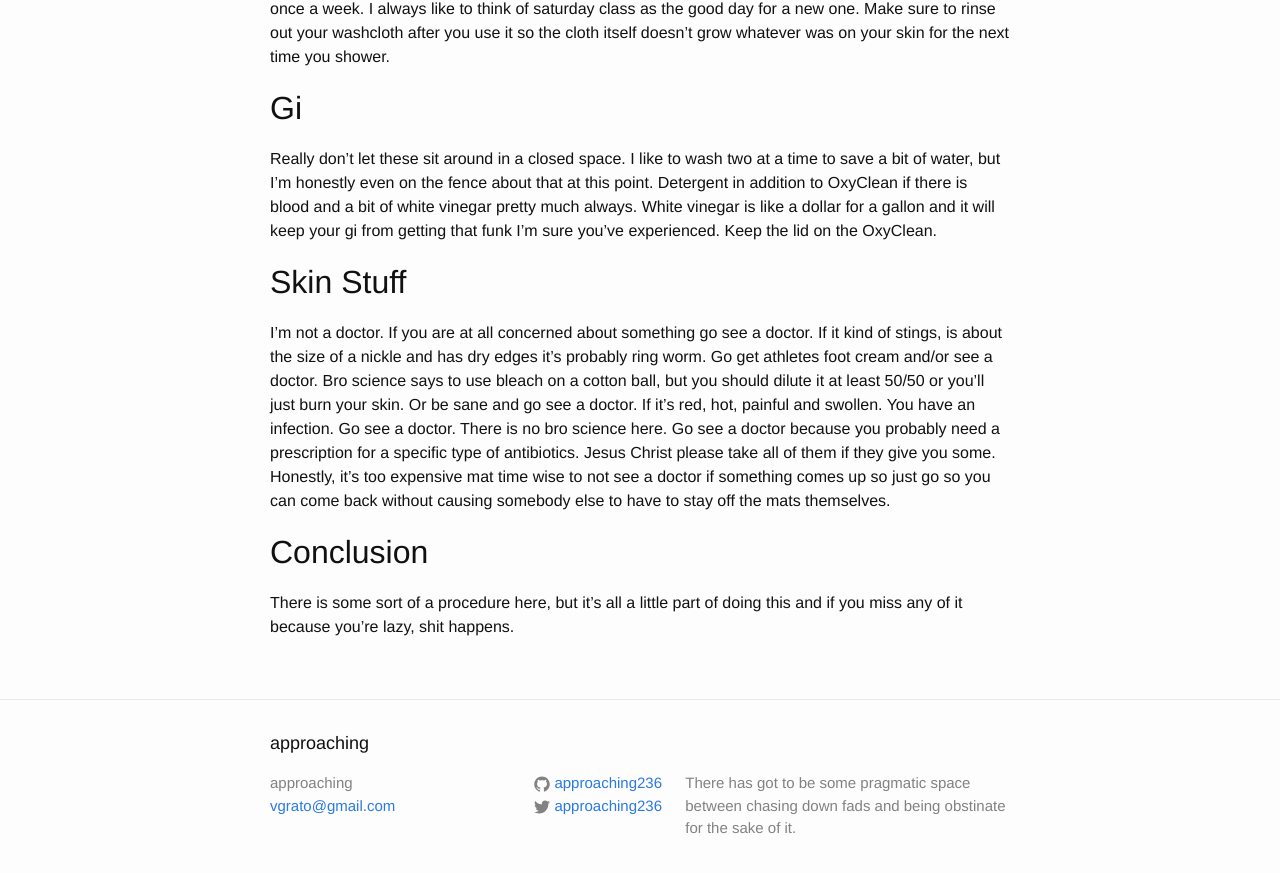
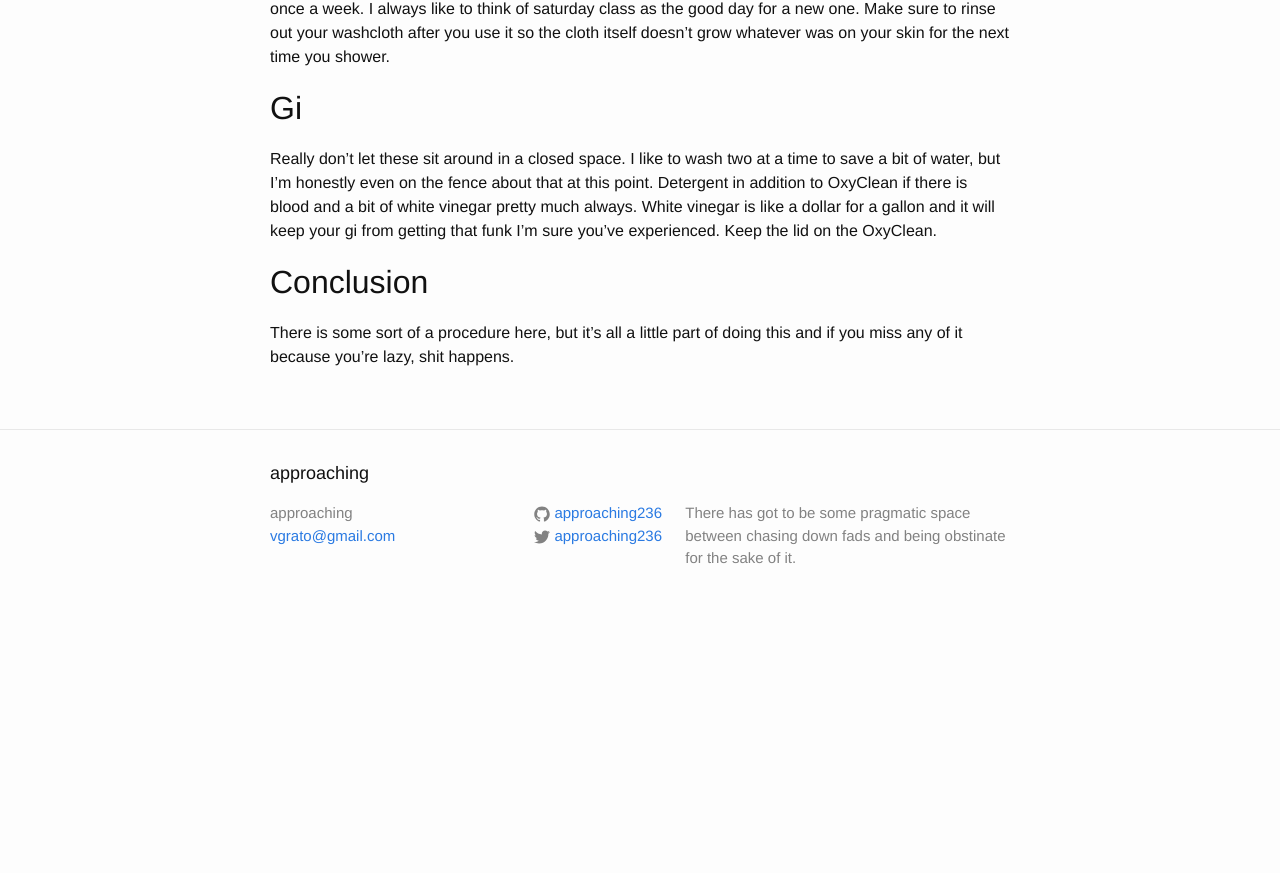
Before and after one commit to approaching236/approaching236.github.io, a Jekyll site: the page built from _posts/2016-01-19-jiu-jitsu-hygene.md, in a window 1280 px wide and 900 px high, scrolled down 965 px. Shown: the top 873 px of the window. Built offline with Jekyll 4.4.1, drawn with Linux system fonts in a browser that asks for light colours; after the commit the page ends 1595 px from its top, so only the background shows below that.

Commit message:
Remove any health advice

```diff
--- a/_posts/2016-01-19-jiu-jitsu-hygene.md
+++ b/_posts/2016-01-19-jiu-jitsu-hygene.md
@@ -19,10 +19,5 @@ Great thing about washcloths is that they don't really fall apart after a few we
 ## Gi
 Really don't let these sit around in a closed space. I like to wash two at a time to save a bit of water, but I'm honestly even on the fence about that at this point. Detergent in addition to OxyClean if there is blood and a bit of white vinegar pretty much always. White vinegar is like a dollar for a gallon and it will keep your gi from getting that funk I'm sure you've experienced. Keep the lid on the OxyClean.
 
-## Skin Stuff
-I'm not a doctor. If you are at all concerned about something go see a doctor. If it kind of stings, is about the size of a nickle and has dry edges it's probably ring worm. Go get athletes foot cream and/or see a doctor. Bro science says to use bleach on a cotton ball, but you should dilute it at least 50/50 or you'll just burn your skin. Or be sane and go see a doctor.
-If it's red, hot, painful and swollen. You have an infection. Go see a doctor. There is no bro science here. Go see a doctor because you probably need a prescription for a specific type of antibiotics. Jesus Christ please take all of them if they give you some.
-Honestly, it's too expensive mat time wise to not see a doctor if something comes up so just go so you can come back without causing somebody else to have to stay off the mats themselves.
-
 ## Conclusion
 There is some sort of a procedure here, but it's all a little part of doing this and if you miss any of it because you're lazy, shit happens.
```
